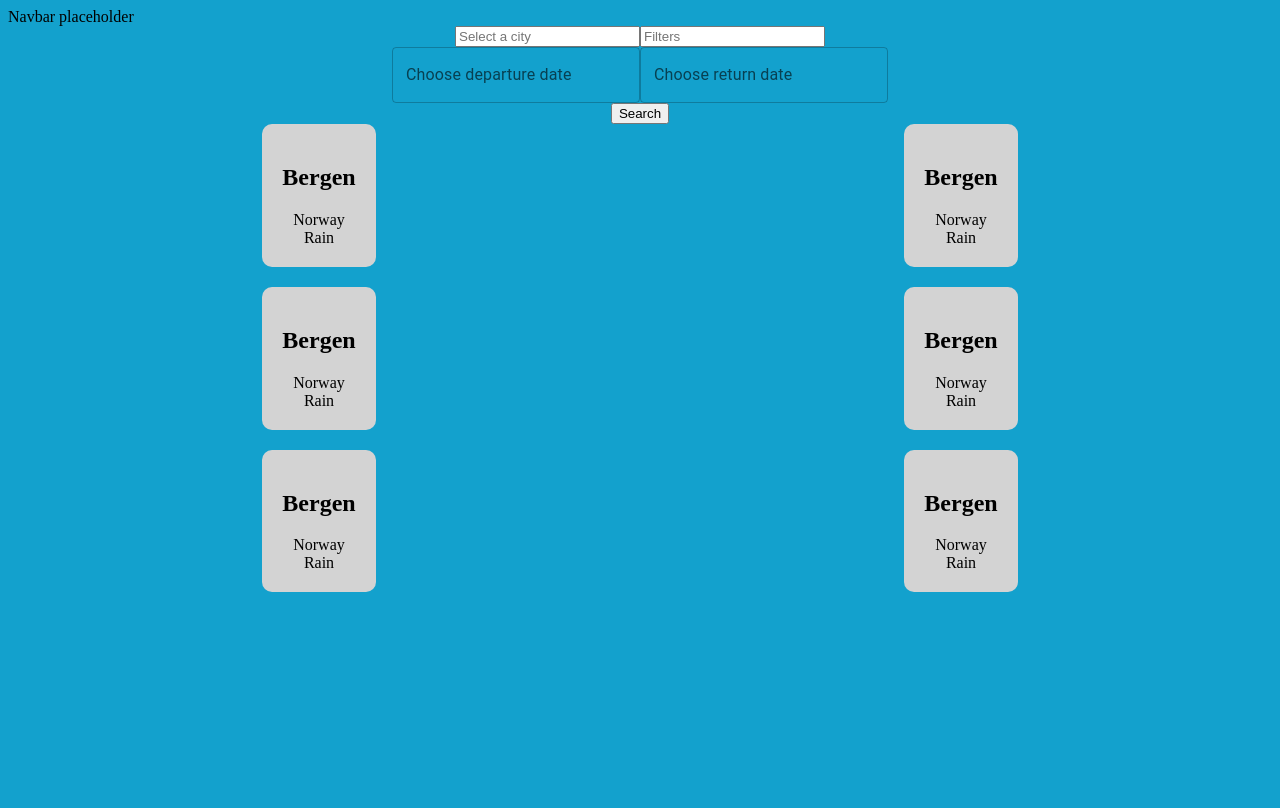
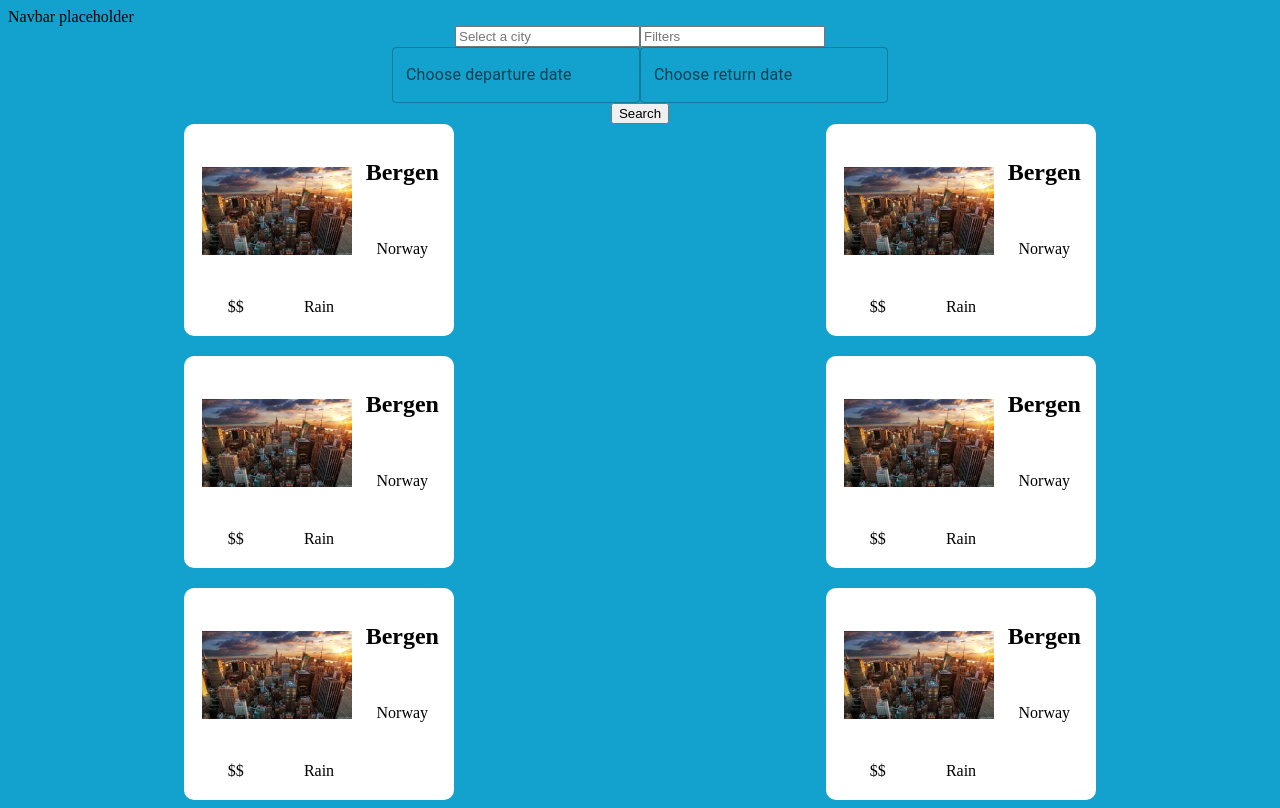
Before and after one commit to Matejmasar/KvikkTrip-Frontend, a React (Vite) app: page / in a window 1280 px wide. Built offline with nearby package versions, Linux system fonts and the light colour scheme.

Commit message:
Adjusted css for location cards

```diff
--- a/src/components/LocationCard.css
+++ b/src/components/LocationCard.css
@@ -1,11 +1,52 @@
 .card {
-    background-color: lightgray;
-    padding: 20px;
+    display: grid;
+    grid-template-columns: repeat(3, 1fr);
+    grid-template-rows: repeat(2, 1fr) 0.5fr;
+
+    background-color: white;
+    padding: 10px;
     border-radius: 10px;
+    justify-content: center;
+    align-items: center;
     text-align: center;
     transition: background-color 0.3s;
 
     &:hover {
-        background-color: darkgray;
+        background-color: lightgray;
     }
 }
+
+.locPicture {
+    grid-row: span 2;
+    grid-column: span 2;
+    position: relative;
+
+    display: flex;
+    justify-content: center;
+    align-items: center;
+}
+
+.locPicture img {
+    object-fit: cover;
+}
+
+.locName {
+    grid-row: 1;
+    grid-column: 3;
+    padding: 5px;
+}
+
+.countryName {
+    grid-row: 2;
+    grid-column: 3;
+}
+
+.weather {
+    grid-row: 3;
+    grid-column: 2;
+}
+
+.price {
+    grid-row: 3;
+    grid-column: 1;
+}
--- a/src/components/LocationCard.jsx
+++ b/src/components/LocationCard.jsx
@@ -11,9 +11,13 @@ const LocationCard = (props) => {
 
     return (
         <div className="card" onClick={handleClick} onKeyDown={handleClick} role="button">
-            <h2>{location.name}</h2>
-            <div>{location.country}</div>
-            <div>{location.weather}</div>
+            <h2 className='locName'>{location.name}</h2>
+            <div className='locPicture'>
+                <img src={location.picture} alt={''}/>
+            </div>
+            <div className='countryName'>{location.country}</div>
+            <div className='weather'>{location.weather}</div>
+            <div className='price'>{location.price}</div>
         </div>
     )
 }
--- a/src/components/LocationSearch.jsx
+++ b/src/components/LocationSearch.jsx
@@ -11,7 +11,7 @@ const LocationSearch = () => {
     const [returnDate, setReturnDate] = useState(dayjs().format('DD/MM/YYYY'));
 
     const handleSearch = () => {
-        console.log("Departure: " + departureDate + " ReturnDate: " + returnDate)
+        console.log("Departure: " + departureDate + " ReturnDate: " + returnDate);
     }
 
     return (
--- a/src/components/TravelLocation.js
+++ b/src/components/TravelLocation.js
@@ -1,8 +1,10 @@
 class TravelLocation {
-    constructor(name, country, weather) {
+    constructor(name, picture, country, weather, price) {
         this.name = name;
+        this.picture = picture;
         this.country = country;
         this.weather = weather;
+        this.price = price;
     }
 }
 
--- a/src/pages/FrontPage.jsx
+++ b/src/pages/FrontPage.jsx
@@ -5,7 +5,8 @@ import LocationSearch from "../components/LocationSearch.jsx";
 import AppHeader from "../components/AppHeader.jsx";
 
 const FrontPage = () => {
-    const myLocation = new TravelLocation("Bergen", "Norway", "Rain");
+    const picture = '/ny 1.png';
+    const myLocation = new TravelLocation("Bergen", picture,"Norway", "Rain", '$$');
 
 
     return (
```
Also changed, not shown: public/ny 1.png (added).
